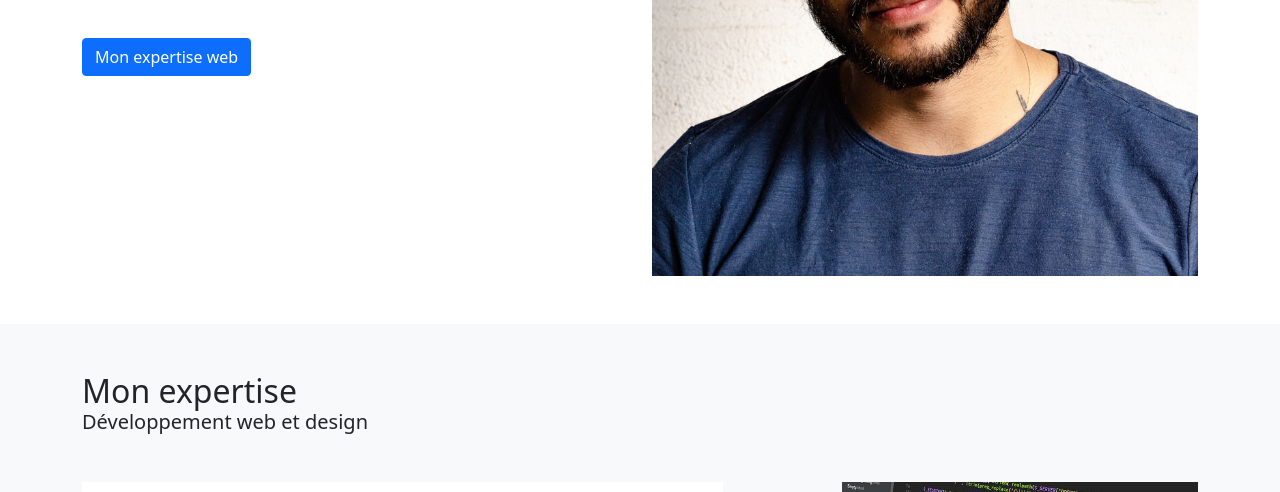
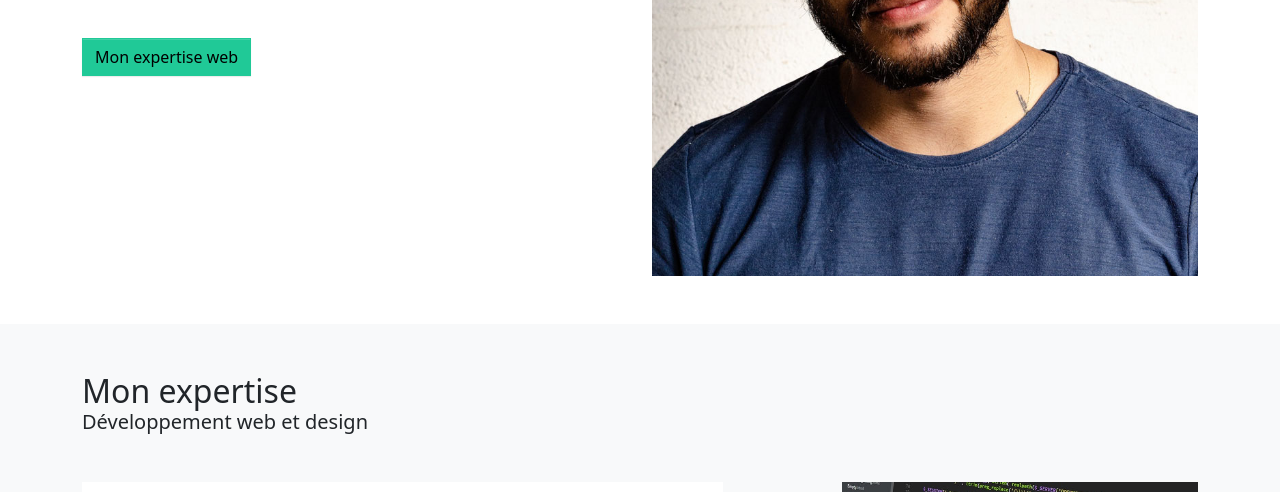
Before and after one commit to kalbanisa/portofolio-boostrape, a website: page index.html in a window 1280 px wide. Shown: the part 503-995 px from the top of the page. Drawn offline with nearby package versions, Linux system fonts and the light colour scheme.

Commit message:
realie html&css

```diff
--- a/index.html
+++ b/index.html
@@ -10,7 +10,7 @@
     <link href="https://cdn.jsdelivr.net/npm/bootstrap@5.0.2/dist/css/bootstrap.min.css" rel="stylesheet"
           integrity="sha384-EVSTQN3/azprG1Anm3QDgpJLIm9Nao0Yz1ztcQTwFspd3yD65VohhpuuCOmLASjC" crossorigin="anonymous">
     <link rel="stylesheet" href="https://cdn.jsdelivr.net/npm/bootstrap-icons@1.5.0/font/bootstrap-icons.css">
-
+    <link rel="stylesheet" href="css/styles.css">
     <!-- Font Awesome -->
     <script src="https://kit.fontawesome.com/14273d579a.js" crossorigin="anonymous"></script>
 </head>
--- /dev/null
+++ b/sass/_variables_overrides.scss
@@ -0,0 +1,13 @@
+// scss-docs-start color-variables
+$teal: #20c997 !default;
+$cyan: #0dcaf0 !default;
+
+// scss-docs-start theme-color-variables
+$primary: $teal;
+$secondary: $cyan;
+
+// Quickly modify global styling by enabling or disabling optional features.
+$enable-rounded: false !default;
+$enable-shadows: true !default;
+
+$zindex-offcanvas: 1051;
--- /dev/null
+++ b/sass/style.scss
@@ -0,0 +1,6 @@
+/* Variables perso */
+@import "/sass/variables_overrides";
+
+
+/* Bootstrap */
+@import "../node_modules/bootstrap/scss/bootstrap.scss";
```
